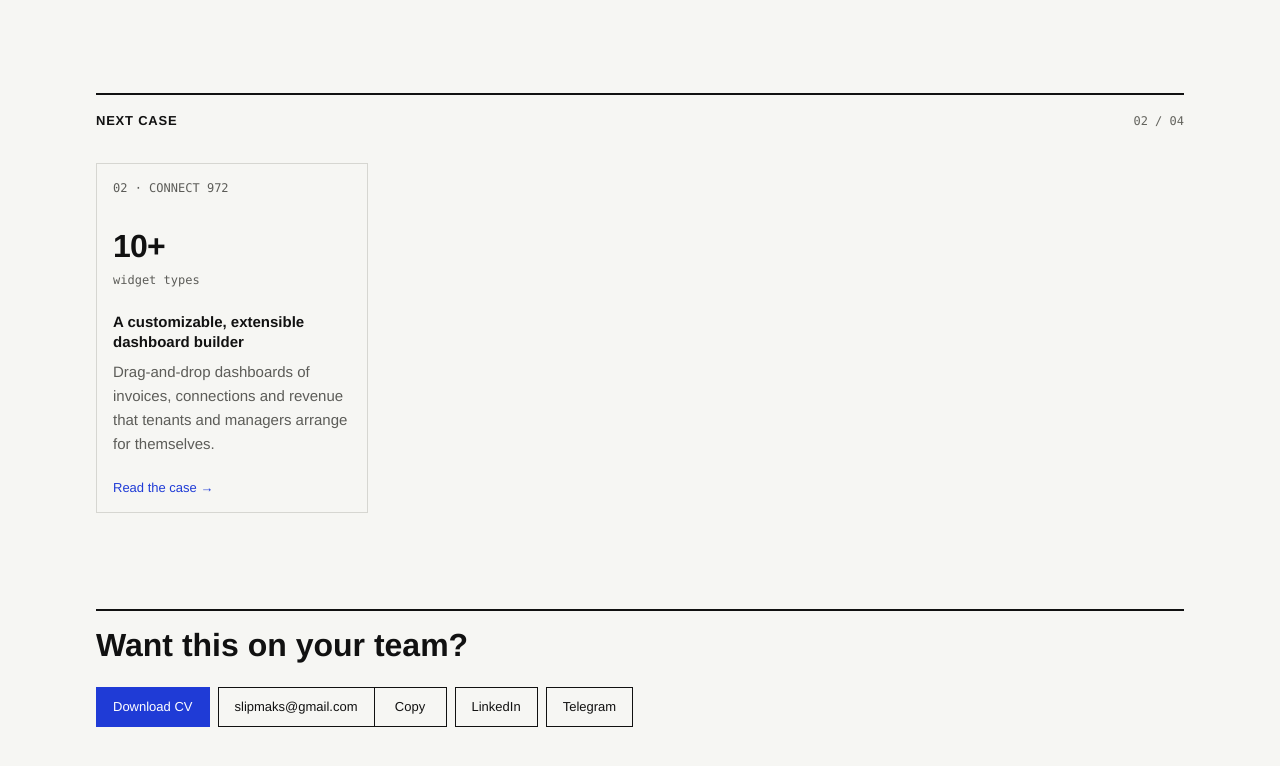
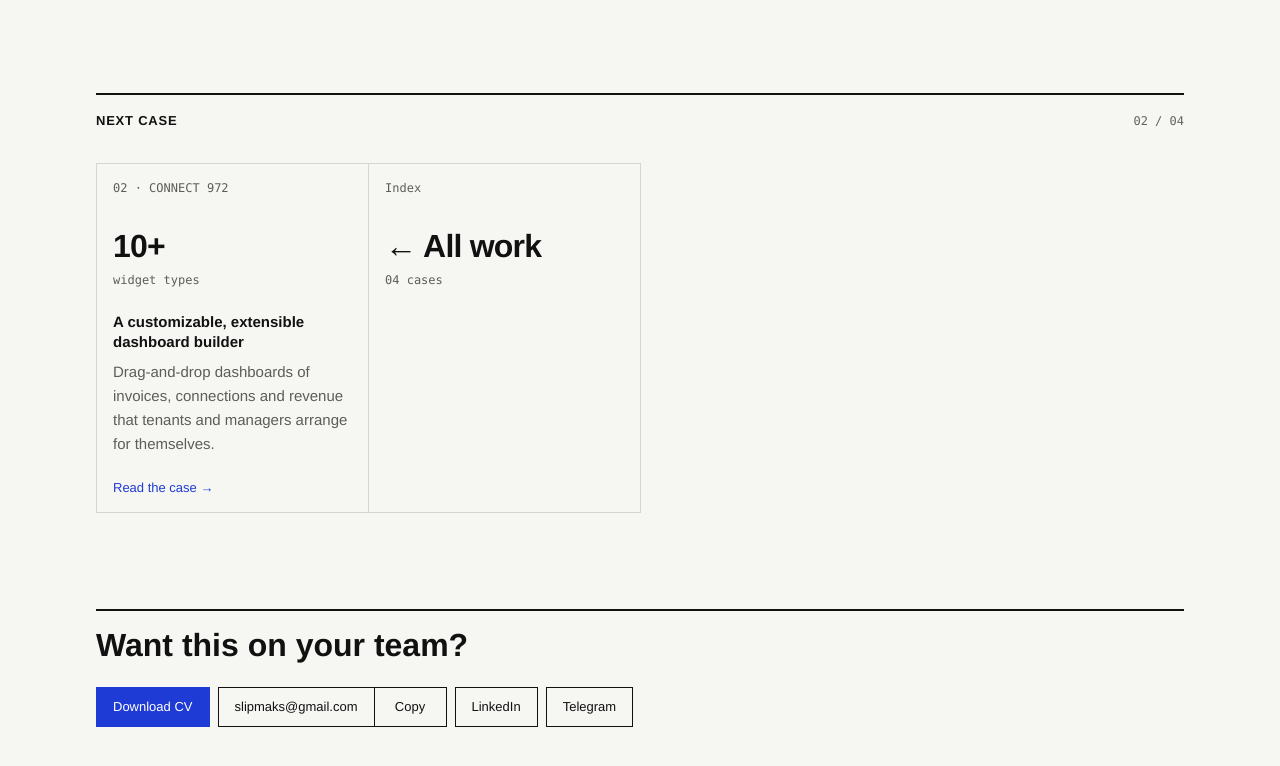
Before and after one commit to Slipmaks/portfolio, an Astro site: page /work/architecture-overhaul/ in a window 1280 px wide. Shown: the part 1554-2320 px from the top of the page. Built offline with nearby package versions, Linux system fonts and the light colour scheme; Astro itself is replaced by a stand-in of ours; a web font is replaced by a local one.

Commit message:
feat: enhance case navigation and improve accessibility with new 404 page

```diff
--- a/src/components/CaseTile.astro
+++ b/src/components/CaseTile.astro
@@ -1,5 +1,6 @@
 ---
 import type { CollectionEntry } from 'astro:content';
+import MetricValue from './MetricValue.astro';
 
 type Props = {
   entry: CollectionEntry<'cases'>;
@@ -10,40 +11,68 @@ const { entry, position } = Astro.props;
 const { company, metric, title, summary } = entry.data;
 ---
 
-<a class="case-link" href={`/work/${entry.id}/`}>
-  <span class="mono">{String(position).padStart(2, '0')} · {company}</span>
-  <span class="case-metric">{metric.value}</span>
-  <span class="mono">{metric.label}</span>
-  <span class="case-title">{title}</span>
-  <span class="case-summary">{summary}</span>
-  <span class="case-more">Read the case →</span>
-</a>
+<article class="case-tile">
+  <h3 class="case-title"><a href={`/work/${entry.id}/`}>{title}</a></h3>
+  <p class="mono case-meta">{String(position).padStart(2, '0')} · {company}</p>
+  <p class="case-metric"><MetricValue value={metric.value} /></p>
+  <p class="mono case-label">{metric.label}</p>
+  <p class="case-summary">{summary}</p>
+  <p class="case-more" aria-hidden="true">Read the case →</p>
+</article>
 
 <style>
-  .case-link {
+  .case-tile {
+    position: relative;
     display: flex;
     flex-direction: column;
     gap: 8px;
     height: 100%;
     padding: 16px;
-    text-decoration: none;
     transition: background var(--ease-state);
   }
 
-  .case-link:hover {
+  .case-tile:hover {
     background: var(--accent-wash);
-    color: inherit;
+  }
+
+  .case-tile:has(a:focus-visible) {
+    outline: 2px solid var(--accent);
+    outline-offset: 2px;
+  }
+
+  .case-meta {
+    order: -3;
   }
 
   .case-metric {
+    order: -2;
     margin-top: 24px;
     font: var(--type-display);
     letter-spacing: -0.025em;
   }
 
+  .case-label {
+    order: -1;
+  }
+
   .case-title {
     margin-top: 16px;
     font: var(--type-name);
+  }
+
+  .case-title a {
+    color: inherit;
+    text-decoration: none;
+  }
+
+  .case-title a:focus-visible {
+    outline: none;
+  }
+
+  .case-title a::after {
+    content: "";
+    position: absolute;
+    inset: 0;
   }
 
   .case-summary {
--- /dev/null
+++ b/src/components/MetricValue.astro
@@ -0,0 +1,7 @@
+---
+type Props = { value: string };
+
+const [from, to] = Astro.props.value.split(' → ');
+---
+
+{to === undefined ? from : <>{from} <span aria-hidden="true">→</span><span class="visually-hidden">to</span> {to}</>}
--- a/src/pages/work/[id].astro
+++ b/src/pages/work/[id].astro
@@ -3,6 +3,7 @@ import { getCollection, render, type CollectionEntry } from 'astro:content';
 import Base from '../../layouts/Base.astro';
 import ContactLinks from '../../components/ContactLinks.astro';
 import CaseTile from '../../components/CaseTile.astro';
+import MetricValue from '../../components/MetricValue.astro';
 import { profile } from '../../data/profile';
 
 export async function getStaticPaths() {
@@ -32,7 +33,7 @@ const { title, company, period, role, summary, metric, stack } = entry.data;
 <Base title={`${title} — ${profile.name}`} description={summary}>
   <main class="page">
     <nav class="crumbs mono">
-      <a href="/">← {profile.name}</a>
+      <a href="/"><span aria-hidden="true">← </span>{profile.name}</a>
     </nav>
 
     <header class="case-head">
@@ -42,7 +43,7 @@ const { title, company, period, role, summary, metric, stack } = entry.data;
       <dl class="case-facts">
         <div>
           <dt class="mono">Result</dt>
-          <dd class="case-metric">{metric.value}</dd>
+          <dd class="case-metric"><MetricValue value={metric.value} /></dd>
           <dd class="mono">{metric.label}</dd>
         </div>
         <div>
@@ -65,6 +66,11 @@ const { title, company, period, role, summary, metric, stack } = entry.data;
         <div class="next-case-cell">
           <CaseTile entry={next} position={nextPosition} />
         </div>
+        <a class="next-case-cell all-work" href="/#work-title">
+          <span class="mono">Index</span>
+          <span class="all-work-title"><span aria-hidden="true">← </span>All work</span>
+          <span class="mono">{twoDigits(total)} cases</span>
+        </a>
       </div>
     </section>
 
@@ -161,11 +167,36 @@ const { title, company, period, role, summary, metric, stack } = entry.data;
 
   .next-case {
     display: grid;
-    grid-template-columns: repeat(auto-fill, minmax(240px, 1fr));
+    grid-auto-flow: column;
+    grid-auto-columns: minmax(240px, 272px);
+    width: fit-content;
+    border-top: 1px solid var(--hairline);
+    border-left: 1px solid var(--hairline);
   }
 
   .next-case-cell {
-    border: 1px solid var(--hairline);
+    border-right: 1px solid var(--hairline);
+    border-bottom: 1px solid var(--hairline);
+  }
+
+  .all-work {
+    display: flex;
+    flex-direction: column;
+    gap: 8px;
+    padding: 16px;
+    text-decoration: none;
+    transition: background var(--ease-state);
+  }
+
+  .all-work:hover {
+    background: var(--accent-wash);
+    color: inherit;
+  }
+
+  .all-work-title {
+    margin-top: 24px;
+    font: var(--type-display);
+    letter-spacing: -0.025em;
   }
 
   .case-footer {
@@ -181,5 +212,11 @@ const { title, company, period, role, summary, metric, stack } = entry.data;
     .case-facts {
       grid-template-columns: 1fr;
     }
+
+    .next-case {
+      grid-auto-flow: row;
+      grid-auto-columns: auto;
+      width: auto;
+    }
   }
 </style>
```
Also changed, not shown: DESIGN.md (+8 -1 lines), src/pages/404.astro (added, +65 -0 lines), src/pages/index.astro (+4 -4 lines).
